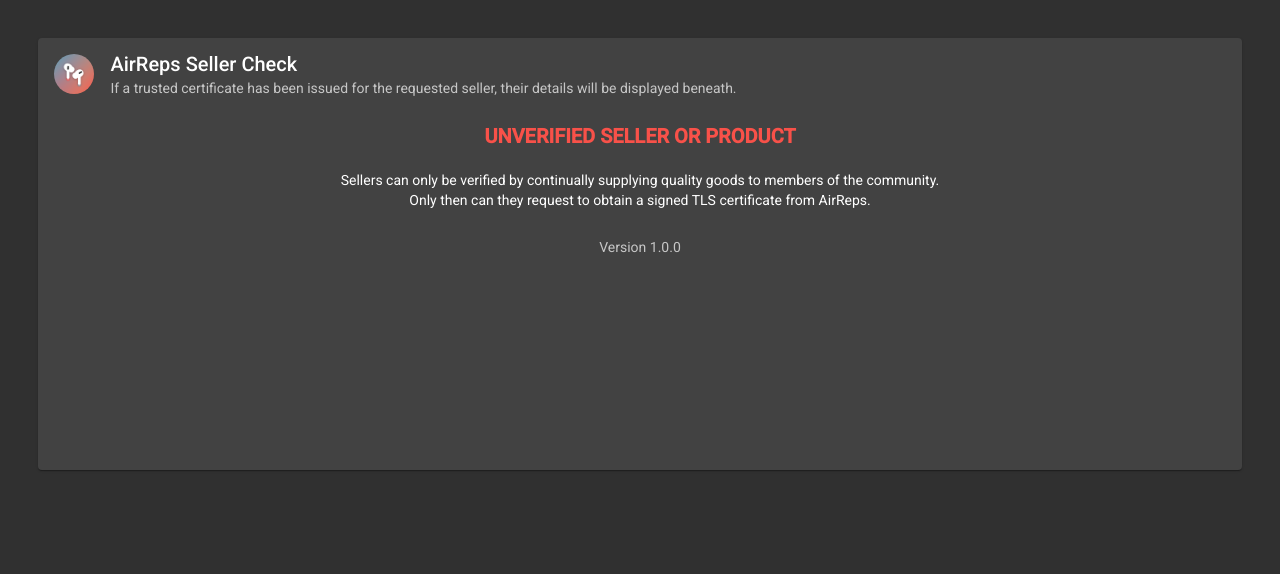
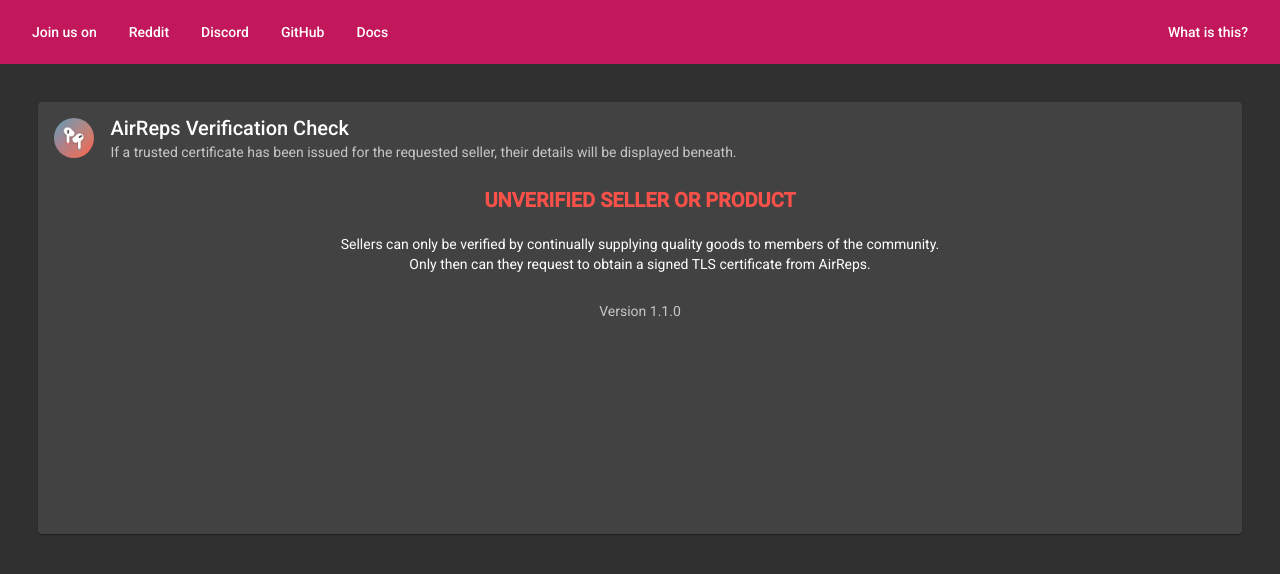
Before and after one commit to AirReps/verification, an Angular app: page /search in a window 1280 px wide. Shown: the top 574 px of the page. Built offline with nearby package versions, Linux system fonts and the light colour scheme.

Commit message:
added toolbar + links

```diff
--- a/package.json
+++ b/package.json
@@ -1,6 +1,6 @@
 {
   "name": "verification",
-  "version": "1.0.0",
+  "version": "1.1.0",
   "scripts": {
     "ng": "ng",
     "start": "ng serve",
--- a/src/app/app.component.html
+++ b/src/app/app.component.html
@@ -1,3 +1,19 @@
+<mat-toolbar color="primary">
+    <!-- <span>My App</span> -->
+    <button mat-button class="title">
+        Join us on
+    </button>
+    <ng-container *ngFor="let link of links">
+        <a mat-button href="{{link.url}}" target="_blank">
+            {{link.text}}
+        </a>
+    </ng-container>
+    <div class="flex-spacer"></div>
+    <a mat-button class="help" href="{{help.url}}" target="_blank">
+        {{help.text}}
+    </a>
+</mat-toolbar>
+
 <div class="wrapper">
     <router-outlet></router-outlet>
 </div>
--- a/src/app/app.component.scss
+++ b/src/app/app.component.scss
@@ -1,6 +1,24 @@
 * {
+
     .wrapper {
         display: flex;
         justify-content: center;
     }
+
+    .title {
+        cursor: default;
+
+        button {
+            outline: none;
+          }
+
+          ::ng-deep .mat-button-focus-overlay {
+            display: none;
+          }
+    }
+
+    .flex-spacer {
+      flex-grow: 1;
+  }
+
 }
--- a/src/app/app.component.ts
+++ b/src/app/app.component.ts
@@ -1,4 +1,9 @@
 import { Component } from '@angular/core';
+
+export interface Link {
+  url: String,
+  text: String
+}
 
 @Component({
   selector: 'app-root',
@@ -6,5 +11,30 @@
   styleUrls: ['./app.component.scss']
 })
 export class AppComponent {
-  title = 'verification';
+  public title = 'verification';
+
+  public links: Array<Link> = [
+    {
+      url: 'https://www.reddit.com/r/AirReps',
+      text: 'Reddit'
+    },
+    {
+      url: 'https://airreps.link/discord',
+      text: 'Discord'
+    },
+    {
+      url: 'https://github.com/AirReps',
+      text: 'GitHub'
+    },
+    {
+      url: 'https://docs.airreps.info/docs/',
+      text: 'Docs'
+    },
+  ]
+
+  public help: Link = {
+    url: 'https://docs.airreps.info/docs/guide-verification',
+    text: 'What is this?'
+  }
+
 }
--- a/src/app/app.module.ts
+++ b/src/app/app.module.ts
@@ -12,6 +12,7 @@
 import { MatButtonModule } from '@angular/material/button';
 import { MatCardModule } from '@angular/material/card';
 import { MatTableModule } from '@angular/material/table';
+import { MatToolbarModule } from '@angular/material/toolbar';
 
 @NgModule({
   declarations: [
@@ -26,7 +27,8 @@
     MatCardModule,
     MatButtonModule,
     BrowserAnimationsModule,
-    MatTableModule
+    MatTableModule,
+    MatToolbarModule
   ],
   providers: [],
   bootstrap: [AppComponent]
--- a/src/app/certificate-display/certificate-display.component.html
+++ b/src/app/certificate-display/certificate-display.component.html
@@ -3,7 +3,7 @@
 
         <mat-card-header>
             <div mat-card-avatar class="header-image"></div>
-            <mat-card-title>AirReps Seller Check</mat-card-title>
+            <mat-card-title>AirReps Verification Check</mat-card-title>
             <mat-card-subtitle>If a trusted certificate has been issued for the requested seller, their details will be displayed beneath.</mat-card-subtitle>
         </mat-card-header>
 
```
